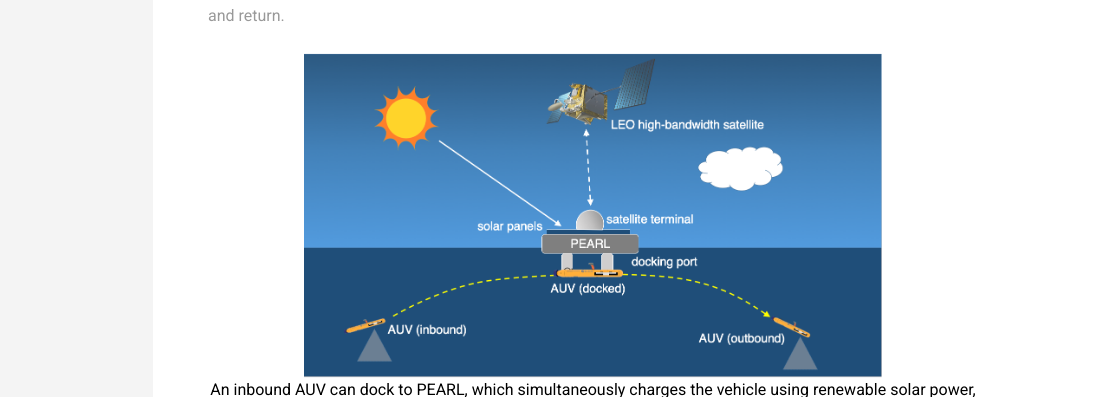
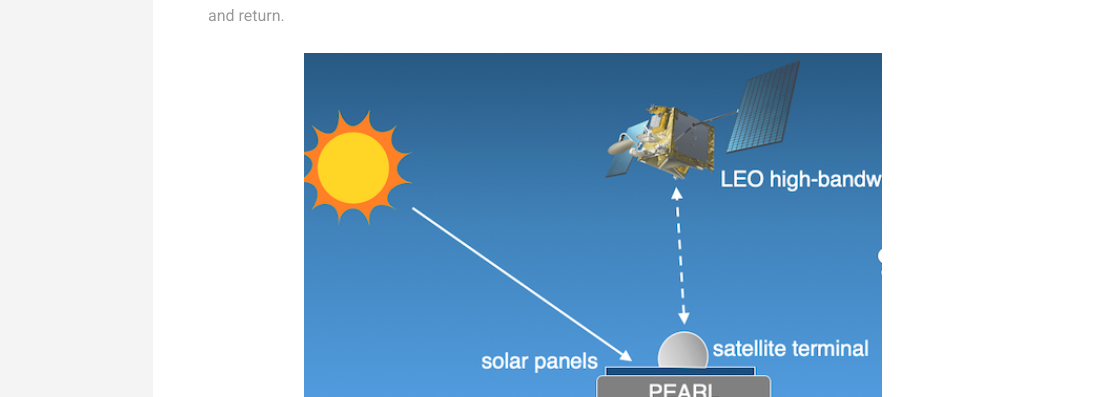
Before and after one commit to maha-haji/maha-haji.github.io, a plain HTML site: page project/pearl/index.html in a window 1280 px wide. Shown: the part 555-952 px from the top of the page, 167-1280 px from the left. Drawn offline with Linux system fonts and the light colour scheme.

Commit message:
Testing PEARL thumb

```diff
--- a/project/pearl/index.html
+++ b/project/pearl/index.html
@@ -106,7 +106,7 @@
          <p>Autonomous Underwater Vehicles (AUVs) offer the ability to provide persistent and expanded ocean observations and measurements. The battery capacity of AUVs, however, currently limits the range and duration of missions. At the same time, sensor payload and ocean measurement resolution are limited by data storage space onboard AUVs. These limitations require that AUVs be frequently recovered to recharge and offload data, a process that often requires the assistance of a support vessel and crew and can cost in excess of $30,000 per day. The Platform for Expanding AUV exploRation to Longer ranges (PEARL) developed in the Engineering Systems Lab, can extend the range and endurance of AUVs (e.g. from 8 hours to 240 hours), while reducing data latency and operating costs. PEARL is an integrated autonomous floating docking station which simultaneously provides AUV battery recharging and data uplink via the new generation of high-bandwidth low- Earth orbit (LEO) constellations (OneWeb). PEARL can ensure worldwide connectivity and control of AUVs, allowing for near-real-time underwater data from across the globe. By utilizing solar power paired with integrated battery modules, PEARL can harvest power during daytime hours, allowing reliable, on-demand recharging of vehicles and data transfer, effectively extending AUV endurance and return.</p>
 
 <figure>
-    <img src="/img/portfolio/pearl_img1.png" alt="Prototype testing" title="Prototype testing" width="75%" />
+    <img src="/img/portfolio/pearl_thumb.png" alt="Prototype testing" title="Prototype testing" width="75%" />
     <center><figcaption>An inbound AUV can dock to PEARL, which simultaneously charges the vehicle using renewable solar power, and offloads data via a high-bandwidth LEO satellite link, enabling the AUV to conduct longer-range missions and collect higher resolution ocean measurements.</figcaption></center>
 </figure>
 
```
